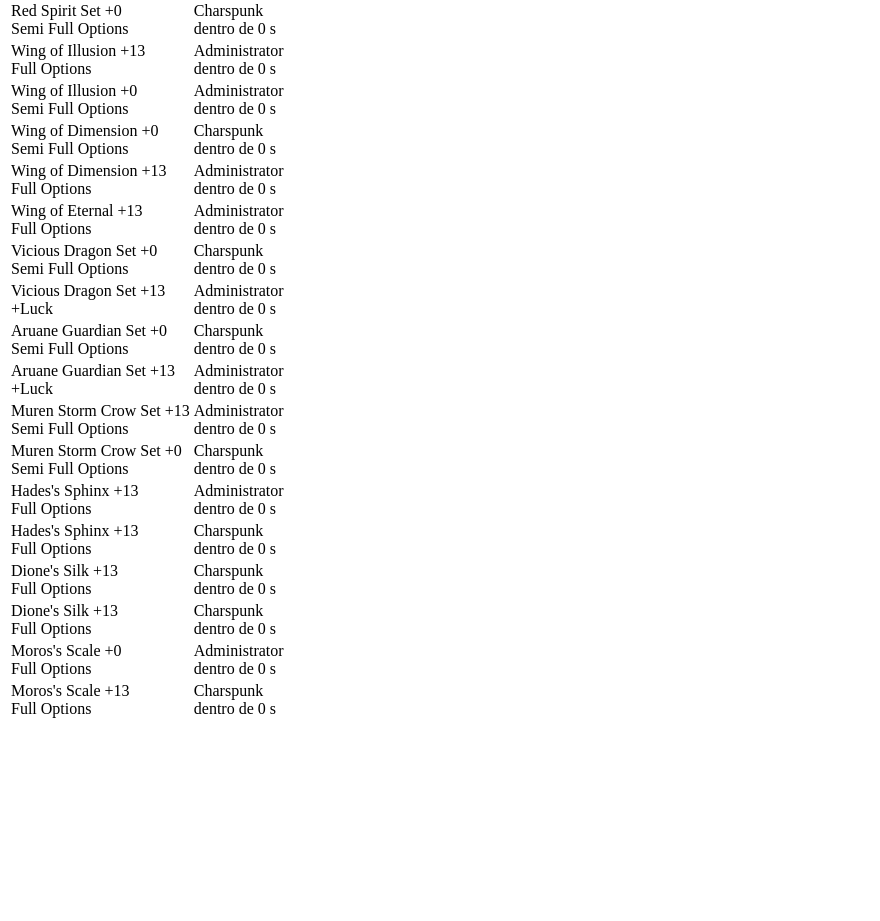
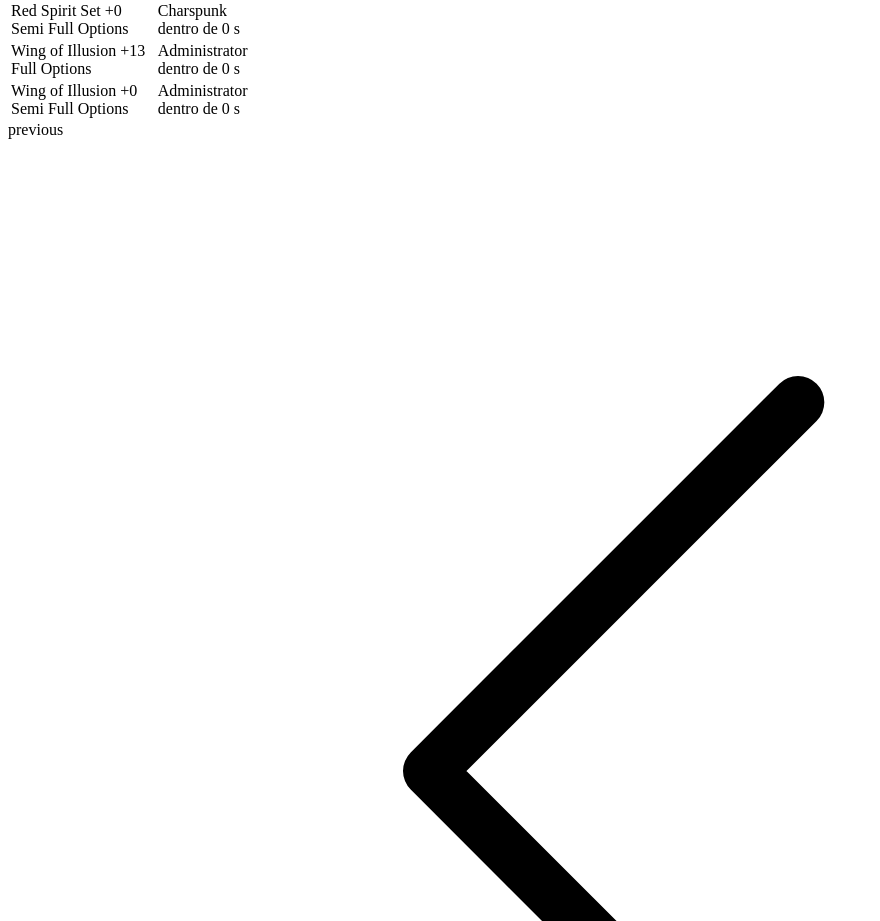
Before and after one commit to carlosbecerradev/mu-guild-business-demo, a Vue app: page /mu-server/1 in a window 1280 px wide. Shown: the part 5880-6801 px from the top of the page, without its empty margins (0-880 px from the left). Before the commit the page ends 6609 px from the top, so only its background shows below. Built offline with nearby package versions, Linux system fonts and the light colour scheme; the HTML template or start-up script is replaced by a standard one.

Commit message:
:heavy_plus_sigm: components (MUServerOrders): Añadiendo el paginador.

```diff
--- a/src/components/mu-server/MUServerOrders.vue
+++ b/src/components/mu-server/MUServerOrders.vue
@@ -6,7 +6,6 @@
       >
         Results
       </h3>
-
       <!-- This example requires Tailwind CSS v2.0+ -->
       <div v-if="getMUServerOrders != []" class="flex flex-col">
         <div class="-my-2 overflow-x-auto sm:-mx-6 lg:-mx-8">
@@ -39,7 +38,7 @@
                 </thead>
 
                 <tbody class="bg-white divide-y divide-gray-200">
-                  <tr v-for="order in getMUServerOrders" :key="order.id">
+                  <tr v-for="order in data" :key="order.id">
                     <td class="px-6 py-4 whitespace-nowrap">
                       <div class="flex items-center">
                         <div class="">
@@ -72,6 +71,13 @@
             </div>
           </div>
         </div>
+        <div class="pt-2 pb-5">
+          <pagination
+            :list="getMUServerOrders"
+            :elementsPerPage="8"
+            @pageElements="data = $event"
+          ></pagination>
+        </div>
       </div>
     </section>
   </div>
@@ -80,8 +86,15 @@
 <script>
 import { mapActions, mapGetters } from "vuex";
 import useTimeAgo from "@/helpers/time_ago";
+import Pagination from "../complements/Pagination.vue";
 
 export default {
+  data() {
+    return {
+      data: null,
+    };
+  },
+  components: { Pagination },
   computed: {
     ...mapGetters(["getMUServerOrders"]),
   },
```
